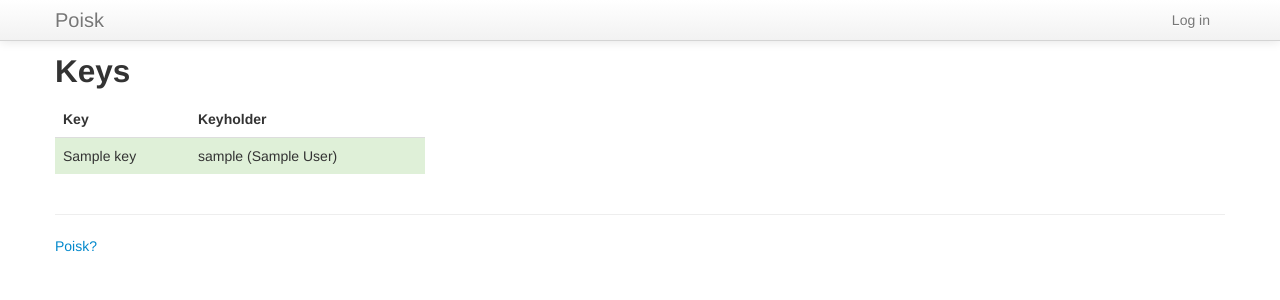
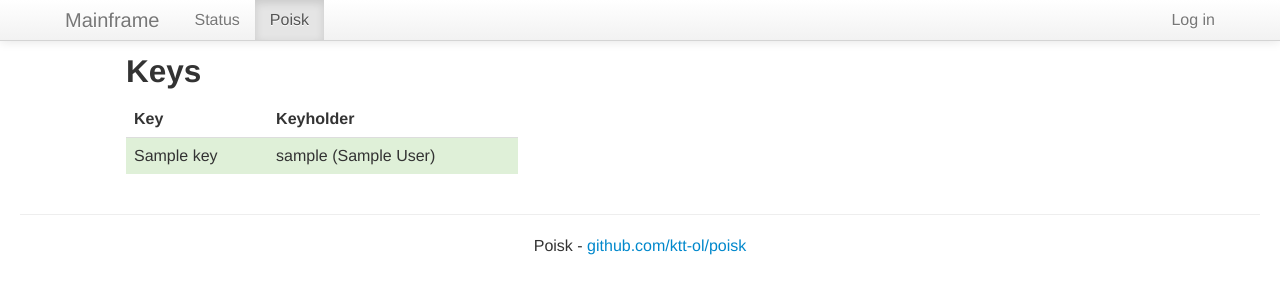
Before and after one commit to ktt-ol/poisk, a Flask app: page / in a window 1280 px wide. Shown: the top 300 px of the page. Run offline with Flask 2, Linux system fonts and the light colour scheme; tables that the repository leaves empty hold one stand-in row (values such as "Sample post"); parts of the project's set-up code (start-up, migrations or seed data) failed here and were passed over; some libraries are stand-ins or nearby versions.

Commit message:
match style with status.

```diff
--- a/poisk/static/css/style.css
+++ b/poisk/static/css/style.css
@@ -1,2 +1,29 @@
 .cursive { font-style: italic; }
 .key-list a { color: inherit; }
+
+body {
+  font-size: 16px;
+}
+
+#headMenu .brand {
+  margin-left: 25px;
+}
+
+#inprintLink, #loginLink {
+  margin-right: 30px;
+}
+
+.container {
+  width: 95%;
+}
+
+section {
+  margin-bottom: 45px;
+}
+
+footer {
+  margin-top: 20px;
+  width: 100%;
+  text-align: center;
+  background-color: #fff;
+}
--- a/poisk/templates/index.html
+++ b/poisk/templates/index.html
@@ -3,7 +3,7 @@
 {% import "_macros.html" as macros %}
 {% block body %}
 <div class="row-fluid">
-    <div class="span4">
+    <div class="offset1 span4">
         <h2>Keys</h2>
         {% if g.user.is_keyholder %}
             {{ macros.keys_list(keys, keyholders) }}
--- a/poisk/templates/layout.html
+++ b/poisk/templates/layout.html
@@ -8,22 +8,23 @@
     <link href="{{ url_for('static', filename='css/style.css') }}" rel="stylesheet" />
 </head>
 <body >
-    <div class="navbar navbar-static-top">
+    <div id="headMenu" class="navbar navbar-static-top">
       <div class="navbar-inner">
-        <div class="container">
           <button type="button" class="btn btn-navbar" data-toggle="collapse" data-target=".nav-collapse">
             <span class="icon-bar"></span>
             <span class="icon-bar"></span>
             <span class="icon-bar"></span>
           </button>
-          <a class="brand" href="{{ url_for("index") }}">Poisk</a>
+          <a class="brand" href="//mainframe.io") }}">Mainframe</a>
           <div class="nav-collapse collapse">
             <ul class="nav">
+              <li><a href="//status.mainframe.io">Status</a></li>
+              <li class="active"><a href="{{ url_for("index") }}">Poisk</a></li>
               {% if g.user.is_authenticated() %}
               <li><a href="{{ url_for("keys") }}">Keys</a></li>
               {% endif %}
             </ul>
-            <ul class="nav pull-right">
+            <ul id="loginLink" class="nav navbar-text pull-right">
               {% if g.user.is_authenticated() %}
               <li><a href="{{ url_for("user.show", user_id=g.user.id) }}" class="navbar-link">{{ g.user.nick or g.user.name }}</a></li>
               <li><a href="{{ url_for('user.logout') }}" class="navbar-link">Logout</a></li>
@@ -32,10 +33,9 @@
               {% endif %}
             </ul>
           </div><!--/.nav-collapse -->
-        </div>
       </div>
   </div>
-  <div class="container">
+  <div class="container-fluid">
     {% with messages = get_flashed_messages(with_categories=True) %}
     {% if messages %}
             {% for category, message in messages %}
@@ -54,8 +54,6 @@
     {% block body %}
     {% endblock %}
 
-
-
       <footer>
       <hr />
       {% if g.user.is_authenticated() and g.user.is_admin %}
@@ -65,7 +63,7 @@
           <a href="{{ url_for("admin.key_add") }}">Key add</a>
         </p>
       {% else %}
-        <p><a href="{{ url_for('about') }}">Poisk?</a></p>
+        <p>Poisk - <a href="https://github.com/ktt-ol/poisk">github.com/ktt-ol/poisk</a></p>
       {% endif %}
       </footer>
 
```
